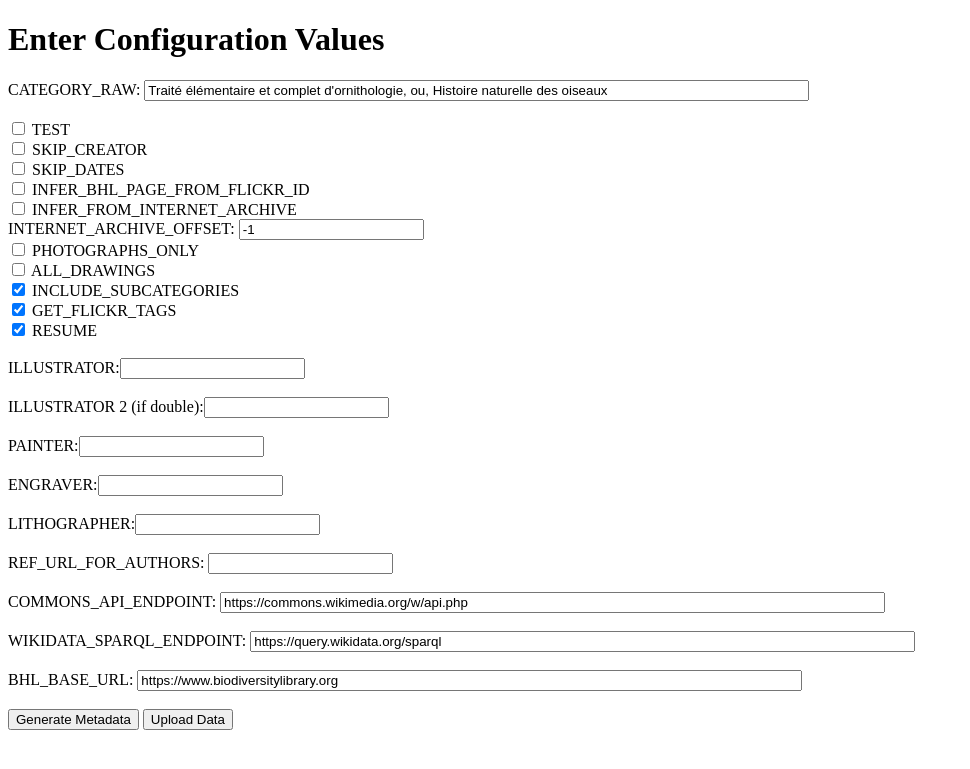
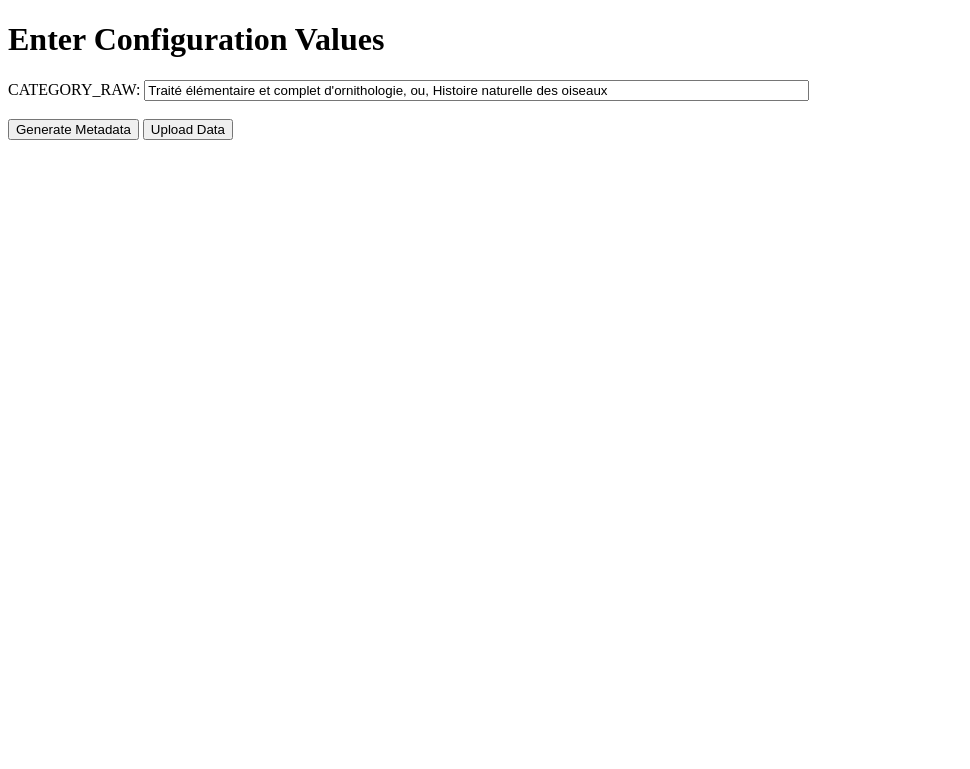
Before and after one commit to lubianat/bhl_sdc_data_curation, a Flask app: page / in a window 1280 px wide. Shown: the top 769 px of the page, without its empty margins (0-970 px from the left). Run offline with Flask 3, Linux system fonts and the light colour scheme; parts of the project's set-up code (start-up, migrations or seed data) failed here and were passed over; some libraries are stand-ins or nearby versions.

Commit message:
chore: Reorganize the repo towards a web app

```diff
--- a/category_inference/user-config.py
+++ /dev/null
@@ -1,5 +0,0 @@
-family = 'commons'
-mylang = 'commons'
-usernames['commons']['commons'] = 'TiagoLubiana'
-usernames['wikidata']['wikidata'] = 'TiagoLubiana'
-password_file = None
--- a/src/app.py
+++ b/src/app.py
@@ -1,4 +1,11 @@
-from flask import Flask, render_template, request, redirect, url_for, send_from_directory
+from flask import (
+    Flask,
+    render_template,
+    request,
+    redirect,
+    url_for,
+    send_from_directory,
+)
 import get_metadata  # This is your module (get_metadata.py) that contains generate_metadata()
 from pathlib import Path
 import pandas as pd
@@ -15,15 +22,18 @@ DICTS = HERE / "dicts"
 API_CACHE = {}
 app = Flask(__name__)
 
+
 # Load configuration from config.json
 def load_config():
     with open(HERE / "config.json", "r") as config_file:
         return json.load(config_file)
 
+
 # Save configuration to config.json
 def save_config(config):
     with open(HERE / "config.json", "w") as config_file:
         json.dump(config, config_file, indent=4)
+
 
 @app.route("/", methods=["GET", "POST"])
 def index():
@@ -31,90 +41,51 @@ def index():
     if request.method == "POST":
         # Read form data
         config["CATEGORY_RAW"] = request.form.get("CATEGORY_RAW", "").strip()
-        config["TEST"] = request.form.get("TEST") == "on"
-        config["ALL_DRAWINGS"] = request.form.get("ALL_DRAWINGS") == "on"
-        config["SKIP_CREATOR"] = request.form.get("SKIP_CREATOR") == "on"
-        config["INFER_BHL_PAGE_FROM_FLICKR_ID"] = request.form.get("INFER_BHL_PAGE_FROM_FLICKR_ID") == "on"
-        config["INFER_FROM_INTERNET_ARCHIVE"] = request.form.get("INFER_FROM_INTERNET_ARCHIVE") == "on"
-        try:
-            config["INTERNET_ARCHIVE_OFFSET"] = int(request.form.get("INTERNET_ARCHIVE_OFFSET", "-1"))
-        except ValueError:
-            config["INTERNET_ARCHIVE_OFFSET"] = -1
-        config["PHOTOGRAPHS_ONLY"] = request.form.get("PHOTOGRAPHS_ONLY") == "on"
-        config["ILLUSTRATOR"] = request.form.get("ILLUSTRATOR", "").strip()
-        config["PAINTER"] = request.form.get("PAINTER", "").strip()
-        config["ENGRAVER"] = request.form.get("ENGRAVER", "").strip()
-        config["LITHOGRAPHER"] = request.form.get("LITHOGRAPHER", "").strip()
-        config["REF_URL_FOR_AUTHORS"] = request.form.get("REF_URL_FOR_AUTHORS", "").strip()
-        config["COMMONS_API_ENDPOINT"] = request.form.get("COMMONS_API_ENDPOINT", "").strip()
-        config["WIKIDATA_SPARQL_ENDPOINT"] = request.form.get("WIKIDATA_SPARQL_ENDPOINT", "").strip()
-        config["BHL_BASE_URL"] = request.form.get("BHL_BASE_URL", "").strip()
-        config["SET_PROMINENT"] = request.form.get("SET_PROMINENT") == "on"
-        config["SKIP_PUBLISHED_IN"] = request.form.get("SKIP_PUBLISHED_IN") == "on"
-        config["SKIP_DATES"] = request.form.get("SKIP_DATES") == "on"
-        config["ADD_EMPTY_IF_SPONSOR_MISSING"] = request.form.get("ADD_EMPTY_IF_SPONSOR_MISSING") == "on"
-        config["SKIP_EXISTING_INSTANCE_OF"] = request.form.get("SKIP_EXISTING_INSTANCE_OF") == "on"
-        config["INCLUDE_SUBCATEGORIES"] = request.form.get("INCLUDE_SUBCATEGORIES") == "on"
-        config["GET_FLICKR_TAGS"] = request.form.get("GET_FLICKR_TAGS") == "on"
-        config["RESUME"] = request.form.get("RESUME") == "on"
-        # Save the updated configuration
-        save_config(config)
-
-        # Compute CATEGORY_NAME from CATEGORY_RAW
-        CATEGORY_NAME = config["CATEGORY_RAW"].replace("_", " ").replace("Category:", "").strip()
+        CATEGORY_NAME = (
+            config["CATEGORY_RAW"].replace("_", " ").replace("Category:", "").strip()
+        )
         output_file = DATA / f"{CATEGORY_NAME.replace(' ', '_')}.tsv"
-        data = get_metadata.generate_metadata(CATEGORY_NAME, app_mode=True, output_file=output_file)
-        df = pd.DataFrame(data)
-        df.to_csv(output_file, sep="\t", index=False)
+        subprocess.run(
+            [
+                "python3",
+                "get_metadata.py",
+                "--auto_mode",
+                "--category_raw",
+                config["CATEGORY_RAW"],
+            ]
+        )
         # Pass the metadata to the result template for display.
         message = f"Data written to: {output_file}"
-        return render_template("index.html", config=config, message=message, output_file=output_file.name)
+        return render_template(
+            "index.html", config=config, message=message, output_file=output_file.name
+        )
 
     # GET request: render the form.
     return render_template("index.html", config=config)
 
+
 @app.route("/download/<filename>")
 def download_file(filename):
     return send_from_directory(DATA, filename, as_attachment=True)
+
 
 @app.route("/upload", methods=["POST"])
 def upload():
     config = load_config()
     # Read form data
     config["CATEGORY_RAW"] = request.form.get("CATEGORY_RAW", "").strip()
-    config["TEST"] = request.form.get("TEST") == "on"
-    config["ALL_DRAWINGS"] = request.form.get("ALL_DRAWINGS") == "on"
-    config["SKIP_CREATOR"] = request.form.get("SKIP_CREATOR") == "on"
-    config["INFER_BHL_PAGE_FROM_FLICKR_ID"] = request.form.get("INFER_BHL_PAGE_FROM_FLICKR_ID") == "on"
-    config["INFER_FROM_INTERNET_ARCHIVE"] = request.form.get("INFER_FROM_INTERNET_ARCHIVE") == "on"
-    try:
-        config["INTERNET_ARCHIVE_OFFSET"] = int(request.form.get("INTERNET_ARCHIVE_OFFSET", "-1"))
-    except ValueError:
-        config["INTERNET_ARCHIVE_OFFSET"] = -1
-    config["PHOTOGRAPHS_ONLY"] = request.form.get("PHOTOGRAPHS_ONLY") == "on"
-    config["ILLUSTRATOR"] = request.form.get("ILLUSTRATOR", "").strip()
-    config["PAINTER"] = request.form.get("PAINTER", "").strip()
-    config["ENGRAVER"] = request.form.get("ENGRAVER", "").strip()
-    config["LITHOGRAPHER"] = request.form.get("LITHOGRAPHER", "").strip()
-    config["REF_URL_FOR_AUTHORS"] = request.form.get("REF_URL_FOR_AUTHORS", "").strip()
-    config["COMMONS_API_ENDPOINT"] = request.form.get("COMMONS_API_ENDPOINT", "").strip()
-    config["WIKIDATA_SPARQL_ENDPOINT"] = request.form.get("WIKIDATA_SPARQL_ENDPOINT", "").strip()
-    config["BHL_BASE_URL"] = request.form.get("BHL_BASE_URL", "").strip()
-    config["SET_PROMINENT"] = request.form.get("SET_PROMINENT") == "on"
-    config["SKIP_PUBLISHED_IN"] = request.form.get("SKIP_PUBLISHED_IN") == "on"
-    config["SKIP_DATES"] = request.form.get("SKIP_DATES") == "on"
-    config["ADD_EMPTY_IF_SPONSOR_MISSING"] = request.form.get("ADD_EMPTY_IF_SPONSOR_MISSING") == "on"
-    config["SKIP_EXISTING_INSTANCE_OF"] = request.form.get("SKIP_EXISTING_INSTANCE_OF") == "on"
-    config["INCLUDE_SUBCATEGORIES"] = request.form.get("INCLUDE_SUBCATEGORIES") == "on"
-    config["GET_FLICKR_TAGS"] = request.form.get("GET_FLICKR_TAGS") == "on"
-    config["RESUME"] = request.form.get("RESUME") == "on"
+    # python3 upload.py --auto_mode --category_raw "$CATEGORY_RAW"
+    subprocess.run(
+        [
+            "python3",
+            "upload.py",
+            "--auto_mode",
+            "--category_raw",
+            config["CATEGORY_RAW"],
+        ]
+    )
+    return redirect(url_for("index"))
 
-    # Save the updated configuration
-    save_config(config)
-
-    # Execute the upload.py script
-    subprocess.run(["python3", "upload.py"])
-    return redirect(url_for("index"))
 
 if __name__ == "__main__":
     app.run(debug=True)
--- a/src/templates/index.html
+++ b/src/templates/index.html
@@ -143,89 +143,6 @@
         <label for="CATEGORY_RAW">CATEGORY_RAW:</label>
         <input type="text" id="CATEGORY_RAW" name="CATEGORY_RAW" size="80" value="{{ config.CATEGORY_RAW }}" required>
         <br><br>
-
-        <label><input type="checkbox" name="TEST" {% if config.TEST %}checked{% endif %}> TEST</label>
-        <br>
-
-        <label><input type="checkbox" name="SKIP_CREATOR" {% if config.SKIP_CREATOR %}checked{% endif %}>
-            SKIP_CREATOR</label>
-        <br>
-        <label><input type="checkbox" name="SKIP_DATES" {% if config.SKIP_DATES %}checked{% endif %}> SKIP_DATES</label>
-        <br>
-        <label><input type="checkbox" name="INFER_BHL_PAGE_FROM_FLICKR_ID" {% if config.INFER_BHL_PAGE_FROM_FLICKR_ID
-                %}checked{% endif %}> INFER_BHL_PAGE_FROM_FLICKR_ID</label>
-        <br>
-        <label><input type="checkbox" name="INFER_FROM_INTERNET_ARCHIVE" {% if config.INFER_FROM_INTERNET_ARCHIVE
-                %}checked{% endif %}> INFER_FROM_INTERNET_ARCHIVE</label>
-        <br>
-        <label for="INTERNET_ARCHIVE_OFFSET">INTERNET_ARCHIVE_OFFSET:</label>
-        <input type="number" id="INTERNET_ARCHIVE_OFFSET" name="INTERNET_ARCHIVE_OFFSET"
-            value="{{ config.INTERNET_ARCHIVE_OFFSET }}">
-        <br>
-        <label><input type="checkbox" name="PHOTOGRAPHS_ONLY" {% if config.PHOTOGRAPHS_ONLY %}checked{% endif %}>
-            PHOTOGRAPHS_ONLY</label>
-        <br>
-        <label><input type="checkbox" name="ALL_DRAWINGS" {% if config.ALL_DRAWINGS %}checked{% endif %}>
-            ALL_DRAWINGS</label>
-        <br>
-        <label><input type="checkbox" name="INCLUDE_SUBCATEGORIES" {% if config.INCLUDE_SUBCATEGORIES %}checked{% endif
-                %}>
-            INCLUDE_SUBCATEGORIES</label>
-        <br>
-        <label><input type="checkbox" name="GET_FLICKR_TAGS" {% if config.GET_FLICKR_TAGS %}checked{% endif %}>
-            GET_FLICKR_TAGS</label>
-        <br>
-        <label><input type="checkbox" name="RESUME" {% if config.RESUME %}checked{% endif %}>
-            RESUME</label>
-        <br>
-        <br>
-
-        <div class="field-wrapper">
-            <label for="ILLUSTRATOR">ILLUSTRATOR:</label>
-            <input type="text" id="ILLUSTRATOR" name="ILLUSTRATOR" value="{{ config.ILLUSTRATOR }}">
-            <span class="label-display" id="ILLUSTRATOR_label"></span>
-        </div>
-        <br>
-        <div class="field-wrapper">
-            <label for="ILLUSTRATOR2">ILLUSTRATOR 2 (if double):</label>
-            <input type="text" id="ILLUSTRATOR2" name="ILLUSTRATOR2" value="{{ config.ILLUSTRATOR2 }}">
-            <span class="label-display" id="ILLUSTRATOR2_label"></span>
-        </div>
-        <br>
-        <div class="field-wrapper">
-            <label for="PAINTER">PAINTER:</label>
-            <input type="text" id="PAINTER" name="PAINTER" value="{{ config.PAINTER }}">
-            <span class="label-display" id="PAINTER_label"></span>
-        </div>
-        <br>
-        <div class="field-wrapper">
-            <label for="ENGRAVER">ENGRAVER:</label>
-            <input type="text" id="ENGRAVER" name="ENGRAVER" value="{{ config.ENGRAVER }}">
-            <span class="label-display" id="ENGRAVER_label"></span>
-        </div>
-        <br>
-        <div class="field-wrapper">
-            <label for="LITHOGRAPHER">LITHOGRAPHER:</label>
-            <input type="text" id="LITHOGRAPHER" name="LITHOGRAPHER" value="{{ config.LITHOGRAPHER }}">
-            <span class="label-display" id="LITHOGRAPHER_label"></span>
-        </div>
-        <br>
-
-        <label for="REF_URL_FOR_AUTHORS">REF_URL_FOR_AUTHORS:</label>
-        <input type="text" id="REF_URL_FOR_AUTHORS" name="REF_URL_FOR_AUTHORS" value="{{ config.REF_URL_FOR_AUTHORS }}">
-        <br><br>
-        <label for="COMMONS_API_ENDPOINT">COMMONS_API_ENDPOINT:</label>
-        <input type="text" id="COMMONS_API_ENDPOINT" name="COMMONS_API_ENDPOINT"
-            value="{{ config.COMMONS_API_ENDPOINT }}" size="80">
-        <br><br>
-        <label for="WIKIDATA_SPARQL_ENDPOINT">WIKIDATA_SPARQL_ENDPOINT:</label>
-        <input type="text" id="WIKIDATA_SPARQL_ENDPOINT" name="WIKIDATA_SPARQL_ENDPOINT"
-            value="{{ config.WIKIDATA_SPARQL_ENDPOINT }}" size="80">
-        <br><br>
-        <label for="BHL_BASE_URL">BHL_BASE_URL:</label>
-        <input type="text" id="BHL_BASE_URL" name="BHL_BASE_URL" value="{{ config.BHL_BASE_URL }}" size="80">
-        <br><br>
-
         <input type="button" value="Generate Metadata" onclick="submitForm('{{ url_for('index') }}')">
         <input type="button" value="Upload Data" onclick="submitForm('{{ url_for('upload') }}')">
     </form>
```
Also changed, not shown: volume_creation_app/create_volumes.py (deleted, +0 -143 lines), bhl_title_app/create_works.py (renamed from volume_creation_app/create_works.py), 2 other files.
